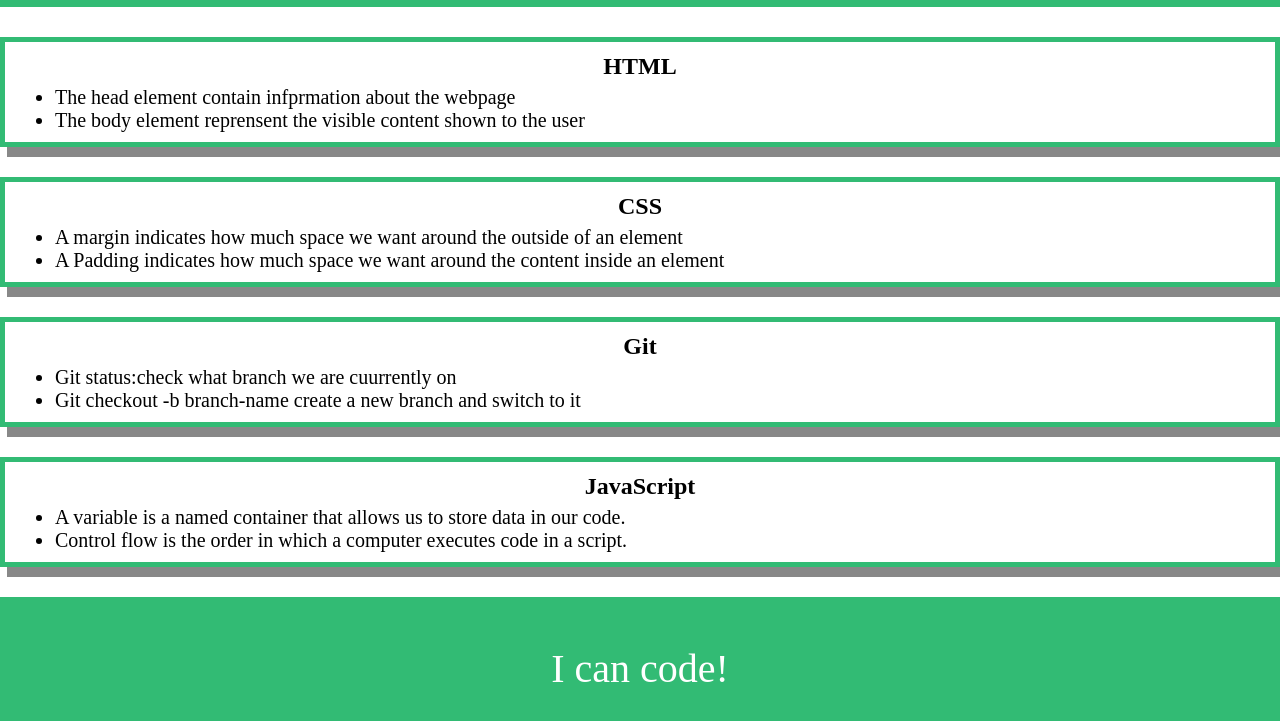
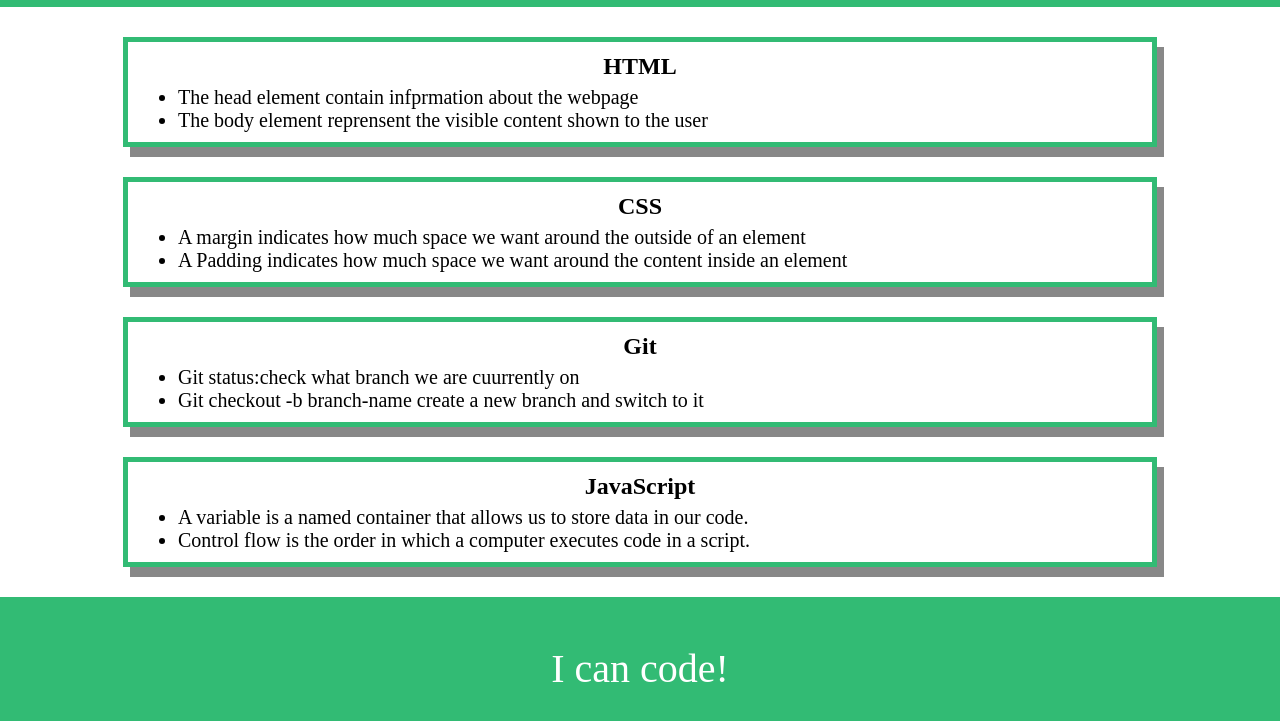
Before and after one commit to iphaminh/pre-worl-study_guide, a plain HTML site: page index.html in a window 1280 px wide. Shown: the part 143-864 px from the top of the page. Drawn offline with Linux system fonts and the light colour scheme.

Commit message:
changing width in card css

```diff
--- a/assets/style.css
+++ b/assets/style.css
@@ -76,7 +76,7 @@ p {
  height: 10px;
 }
 .card {
-    width: %;
+    width: 80%;
     margin: 30px auto;
     border: 5px solid rgb(50, 187, 116);
     box-shadow: 7px 10px #888888;
```
